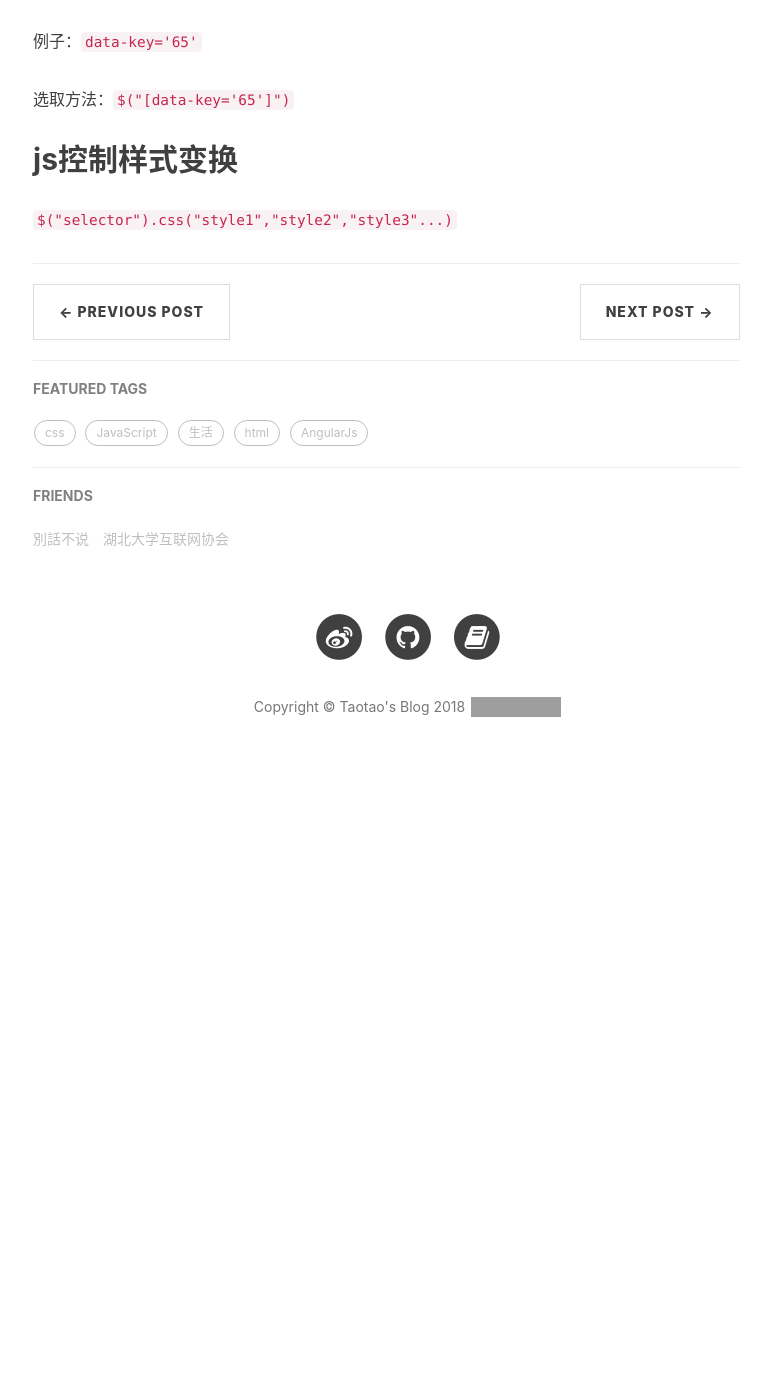
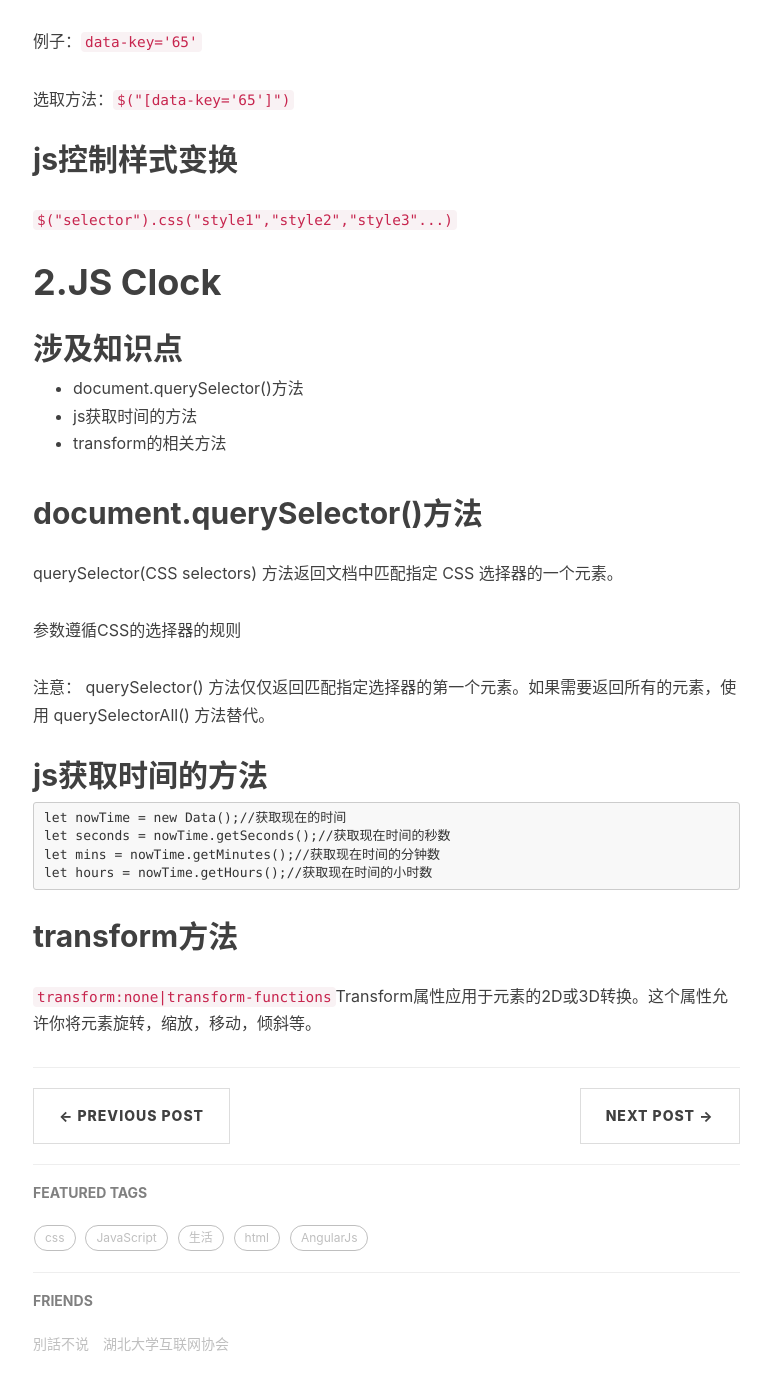
Before and after one commit to Xutaotaotao/Xutaotaotao.github.io, a Jekyll site: the page built from _posts/2018-1-4-JavaScript-challenge.md, in a window 1280 px wide and 1400 px high, scrolled down 2159 px. Shown: the top 1390 px of the window, without its empty margins (232-1003 px from the left). Built offline with Jekyll 4.4.1, drawn with Linux system fonts in a browser that asks for light colours; comment, search, counter and statistics services are not loaded; before the commit the page ends 2942 px from its top, so only the background shows below that; grey boxes are pictures that could not be loaded.

Commit message:
update JavaScript-chanege

```diff
--- a/_posts/2018-1-4-JavaScript-challenge.md
+++ b/_posts/2018-1-4-JavaScript-challenge.md
@@ -58,3 +58,26 @@ keypress 事件与 keydown 事件类似。当按钮被按下时，会发生该
 
 ## js控制样式变换
 `$("selector").css("style1","style2","style3"...)`
+
+# 2.JS Clock
+## 涉及知识点
+- document.querySelector()方法
+- js获取时间的方法
+- transform的相关方法
+
+## document.querySelector()方法
+querySelector(CSS selectors) 方法返回文档中匹配指定 CSS 选择器的一个元素。
+
+参数遵循CSS的选择器的规则
+
+注意： querySelector() 方法仅仅返回匹配指定选择器的第一个元素。如果需要返回所有的元素，使用 querySelectorAll() 方法替代。
+
+## js获取时间的方法
+    let nowTime = new Data();//获取现在的时间
+    let seconds = nowTime.getSeconds();//获取现在时间的秒数
+    let mins = nowTime.getMinutes();//获取现在时间的分钟数
+    let hours = nowTime.getHours();//获取现在时间的小时数
+
+## transform方法
+
+`transform:none|transform-functions`Transform属性应用于元素的2D或3D转换。这个属性允许你将元素旋转，缩放，移动，倾斜等。
```
Also changed, not shown: _posts/2018-2-7-express-mongodb.md (+2 -1 lines).
